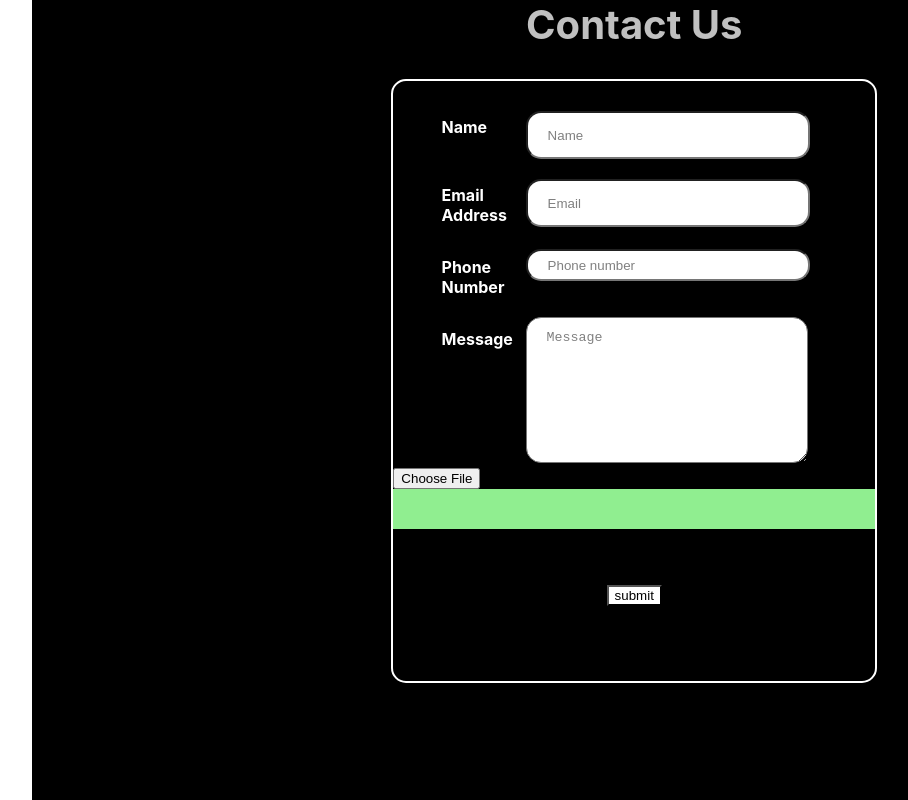
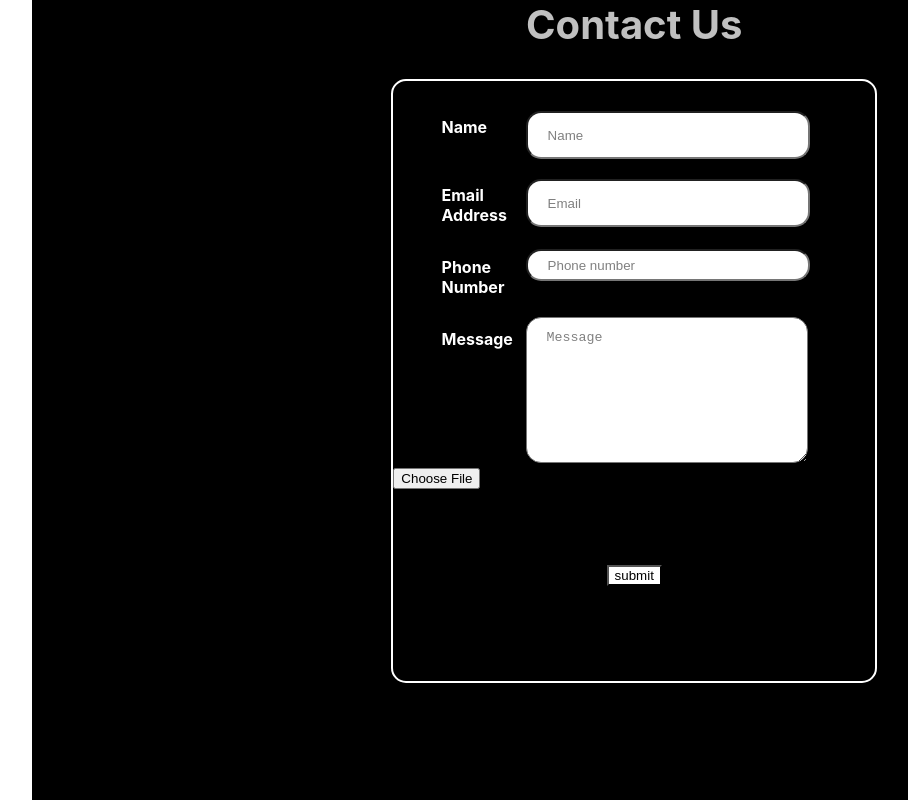
Before and after one commit to WilsonPeres/R2H-Portfolio-, a React (Create React App) app: page / in a window 1280 px wide. Shown: the part 1440-2240 px from the top of the page, without its empty margins (48-956 px from the left). Built offline with nearby package versions, Linux system fonts and the light colour scheme.

Commit message:
testing form

```diff
--- a/src/Componets/Contact/Contact.js
+++ b/src/Componets/Contact/Contact.js
@@ -146,9 +146,9 @@ const initialState = {
                       />
                   </div>
 
-                  <div className="recaptchaContainer">
+                  {/* <div className="recaptchaContainer"> */}
                         <div data-netlify-recaptcha="true"></div>
-                  </div>
+                  {/* </div> */}
 
                 <button className="button--item" type="submit" value="Send Message">submit</button>
               </form>
```
